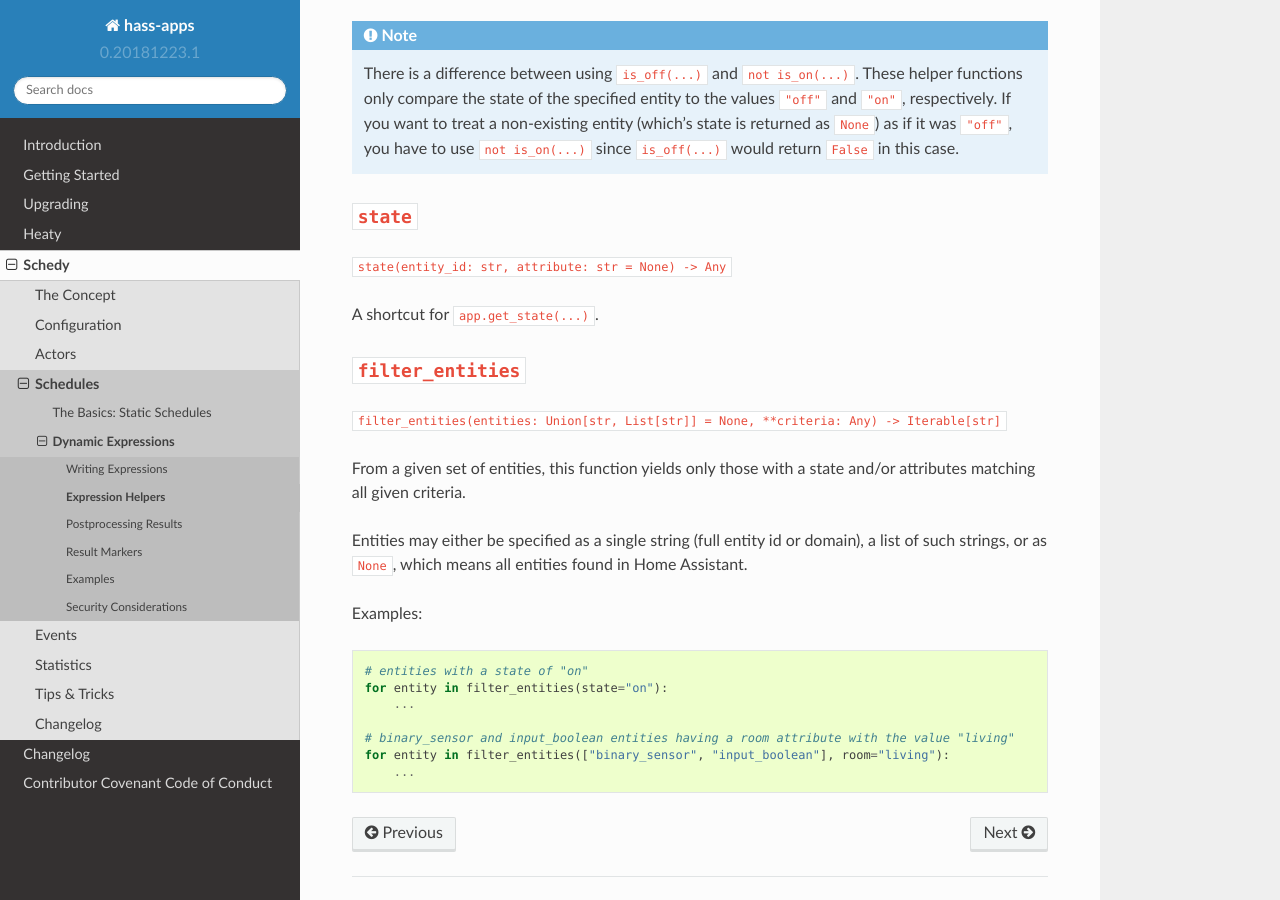
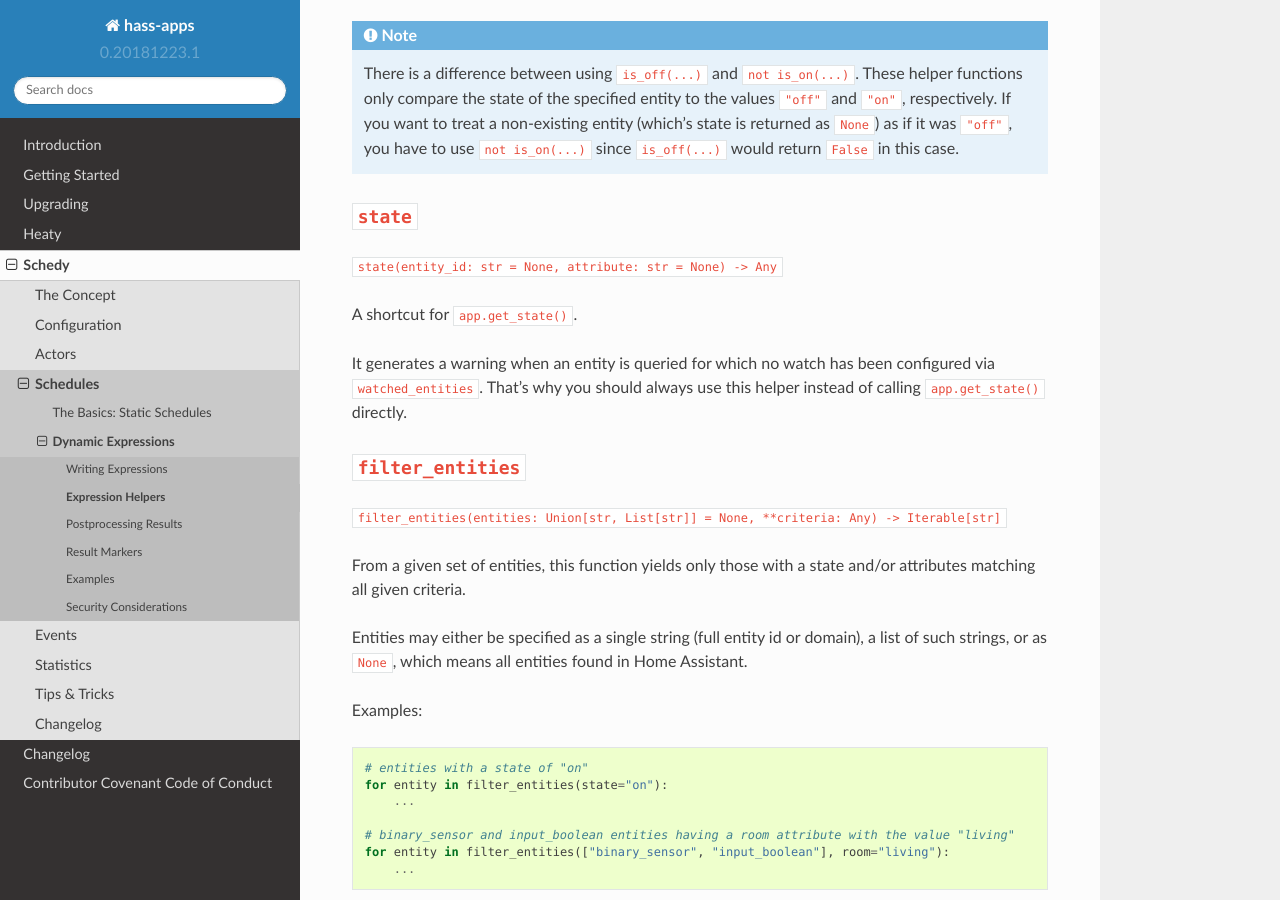
Before and after one commit to bob1de/hass-apps, a Sphinx documentation site: the page built from docs/apps/schedy/schedules/expressions/helpers/state.rst, in a window 1280 px wide and 900 px high, scrolled down 519 px. Built offline with Sphinx 7.4.7 and the Read the Docs theme 2.0.0, drawn with Linux system fonts in a browser that asks for light colours.

Commit message:
[schedy] Improved docs for the state() expression helper

```diff
--- a/docs/apps/schedy/schedules/expressions/helpers/state.rst
+++ b/docs/apps/schedy/schedules/expressions/helpers/state.rst
@@ -35,9 +35,13 @@ Returns ``True`` if the state of the given entity is ``"off"``
 ``state``
 ---------
 
-``state(entity_id: str, attribute: str = None) -> Any``
+``state(entity_id: str = None, attribute: str = None) -> Any``
 
-A shortcut for ``app.get_state(...)``.
+A shortcut for ``app.get_state()``.
+
+It generates a warning when an entity is queried for which no watch has
+been configured via ``watched_entities``. That's why you should always
+use this helper instead of calling ``app.get_state()`` directly.
 
 
 ``filter_entities``
```
